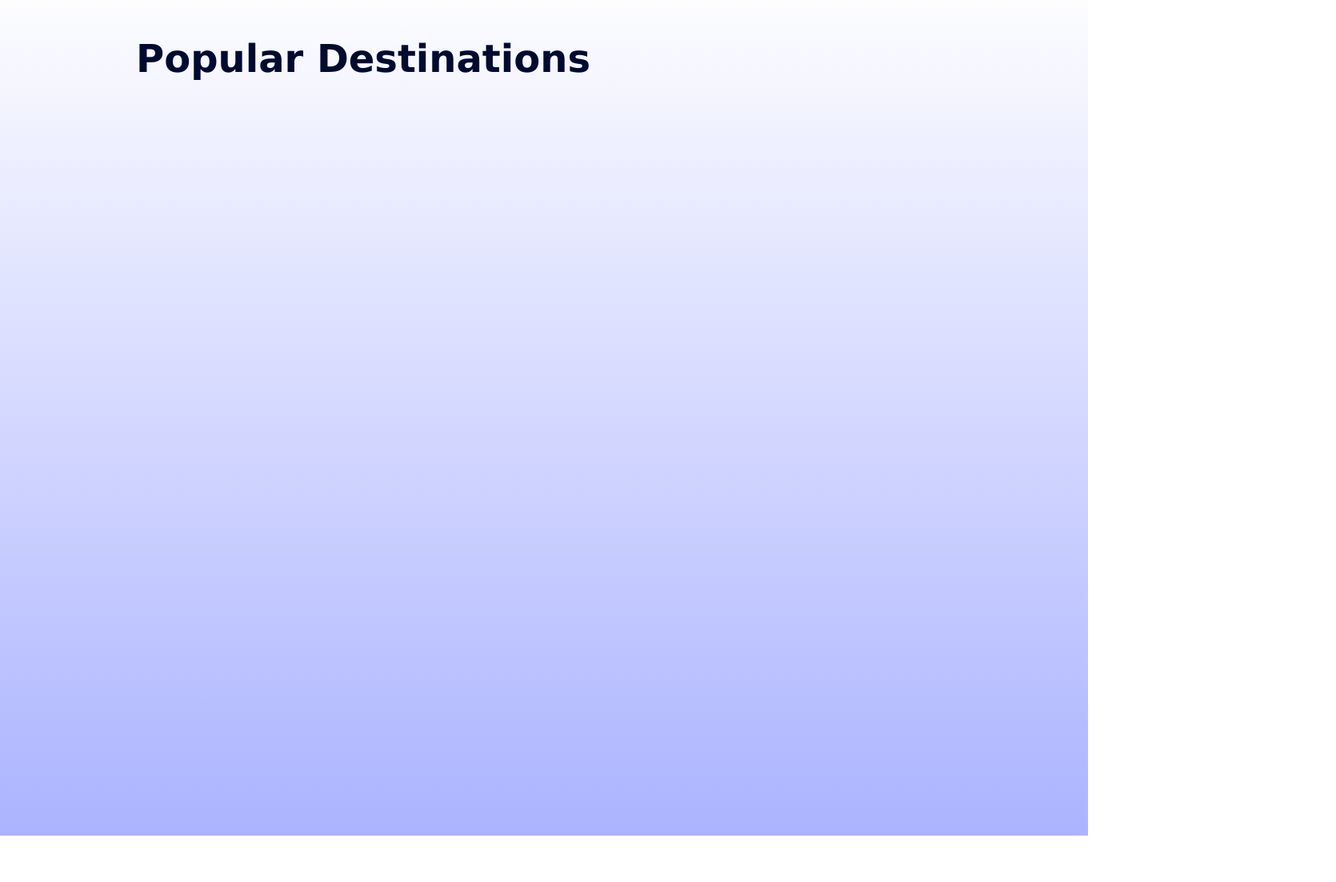
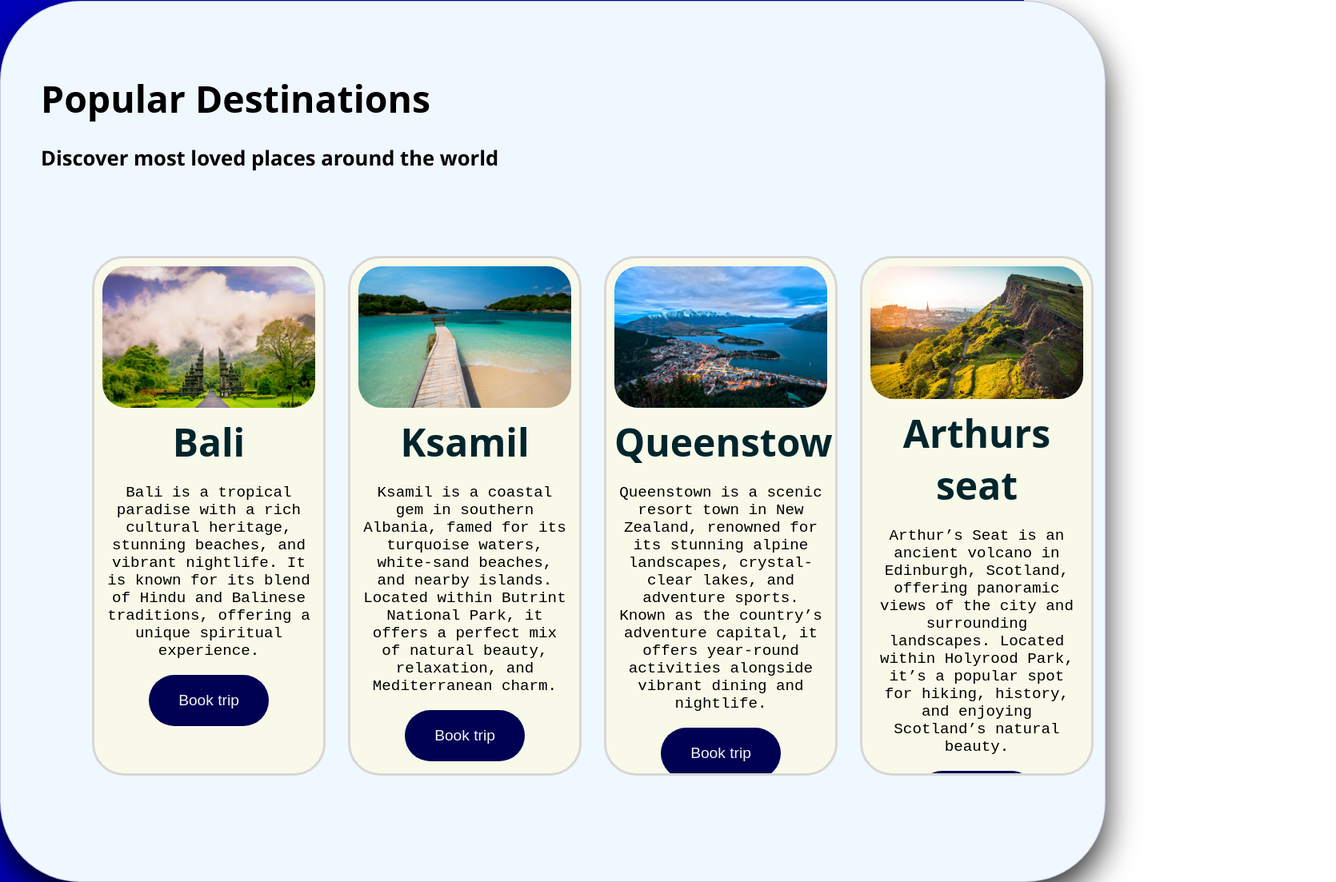
Before and after one commit to bhawishya85-cpu/Responsive-web-design-journey, a website: page index.html in a window 1280 px wide. Shown: the part 1287-2390 px from the top of the page at 80% size, 1670 px wide, since content can reach past the window. Before the commit the page ends 2332 px from the top, so only its background shows below. Drawn offline with Linux system fonts and the light colour scheme.

Commit message:
Added travel cards section and improved color schemes. Also added some interactivity to the page.

```diff
--- a/index.html
+++ b/index.html
@@ -33,8 +33,40 @@
 <div id="about-section">
     <section id="about">
         <h2 id="popular">Popular Destinations</h2>
+        <p id="popular-p">Discover most loved places around the world</p>
         <div id="destinations-card">
-
+            <div class="cards" id="card1">
+                <img src="images\bali.jpg" alt="bali" class="card-imgs">
+                <h4 class="card-h4">Bali</h4>
+                <p class="card-p">Bali is a tropical paradise with a rich cultural heritage,<br> stunning beaches, and vibrant nightlife. It is known for its blend of Hindu and Balinese traditions, offering a unique spiritual experience.</p>
+                <div class="card-btn">
+                    <p class="c-btn">Book trip</p>
+                </div>
+            </div>
+            <div class="cards" id="card2">
+                <img src="images\ksamil.jpg" alt="ksamil" class="card-imgs">
+                <h4 class="card-h4">Ksamil</h4>
+                <p class="card-p">Ksamil is a coastal gem in southern Albania, famed for its turquoise waters, white-sand beaches, and nearby islands. Located within Butrint National Park, it offers a perfect mix of natural beauty, relaxation, and Mediterranean charm.</p>
+                <div class="card-btn">
+                    <p class="c-btn">Book trip</p>
+                </div>
+            </div>
+            <div class="cards" id="card3">
+                <img src="images\Queenstown.jpg" alt="queenstown" class="card-imgs">
+                <h4 class="card-h4">Queenstown</h4>
+                <p class="card-p">Queenstown is a scenic resort town in New Zealand, renowned for its stunning alpine landscapes, crystal-clear lakes, and adventure sports. Known as the country’s adventure capital, it offers year-round activities alongside vibrant dining and nightlife.</p>
+                <div class="card-btn">
+                    <p class="c-btn">Book trip</p>
+                </div>
+            </div>
+            <div class="cards" id="card4">
+                <img src="images/arthurs seat.jpg" alt="arthurs seat" class="card-imgs">
+                <h4 class="card-h4">Arthurs seat</h4>
+                <p class="card-p">Arthur’s Seat is an ancient volcano in Edinburgh, Scotland, offering panoramic views of the city and surrounding landscapes. Located within Holyrood Park, it’s a popular spot for hiking, history, and enjoying Scotland’s natural beauty.</p>
+                <div class="card-btn">
+                    <p class="c-btn">Book trip</p>
+                </div>
+            </div>
         </div>
     </section>
 </div>
--- a/style.css
+++ b/style.css
@@ -93,11 +93,12 @@ color: rgb(68, 68, 250);
     background-repeat: no-repeat;
     background-attachment: fixed;
     background-position: center;
-    border: solid skyblue;
+    border: 1px solid skyblue;
+    box-shadow: 0 20px 40px rgba(0, 4, 43, 0.816);
     border-radius: 100px;
     display: flex;
     flex-direction: row;
-} /*i again used flex property here and used direction : row to stack items horizontally .*/
+} /*i again used flex property here and used direction : row to stack items horizontally . i added box shadow for depth */
 
 #intro-h2{
     margin-top: 250px !important;
@@ -122,33 +123,133 @@ color: rgb(68, 68, 250);
 }
 
 #about-section{
-    background-image: linear-gradient(rgb(255, 255, 255),rgb(171, 179, 255));
+    background-color: rgb(0, 0, 186);
     margin-top: 0px;
     padding-top: 140px;
     width: 100%;
     padding: 40px;
+    padding-left: 0px;
+    padding-right: 0px;
 }
 
 #about{
-    padding-top: 0px;
-    padding-left: 30px;
+    background-color:aliceblue;
+    background-repeat: no-repeat;
+    background-position: center;
+    background-attachment: fixed;
+    padding: 50px;
     height: 1000px;
-    width: 1500px;
-    margin-left: 100px ;
+    max-width: 1800px;
+    width: 100%;
+    margin-left:auto ;
+    margin-right: auto;
+    display: block;
+    border-radius: 100px;
+    border: 1px solid rgba(53, 53, 115, 0.25);
+    box-shadow: 0 20px 40px rgba(0, 0, 0, 0.816);
+}
+
+#popular{
+    font-size: 2.9rem;
+    color: rgb(0, 0, 0);
+    font-weight: 700;
+    margin-bottom: 20px;
+    font-family:system-ui, -apple-system, BlinkMacSystemFont, 'Segoe UI', Roboto, Oxygen, Ubuntu, Cantarell, 'Open Sans', 'Helvetica Neue', sans-serif;
+}
+#popular-p{
+    font-size: 1.6rem;
+    color: rgb(0, 0, 0);
+    font-weight: 700;
+    margin-bottom: 20px;
+    font-family:'Segoe UI', Tahoma, Geneva, Verdana, sans-serif;
+}
+#destinations-card {
+    max-width: 1700px;
+    width: 100%;
+    height: 600px;
+    margin-top: 80px;
+    margin-left: auto;
+    margin-right: auto;
     display: flex;
-    flex-direction: column;
+    flex-direction: row;
+    padding: 50px;
+    align-items: center;
+    justify-content: space-between;
+}
+
+.cards{
+    max-width: 400px;
+    width:100%;
+    height: 650px;
+    margin-left: 14px;
+    margin-right: 14px;
+    padding: 10px;
+    padding-bottom: 20px;
+    border: solid rgb(214, 214, 214);
+    border-radius: 40px;
+    display: inline-block;
+    box-sizing: border-box;
+    overflow: hidden;
+    background-color: rgb(249, 249, 233);
+}
+
+.card-imgs{
+    display: block;
+    width: 100%;
+    height: auto;
+    max-width: 100%;
+    border-radius: 30px;
+    object-fit: cover;
+}
+
+.card-h4{
+    font-family: system-ui, -apple-system, BlinkMacSystemFont, 'Segoe UI', Roboto, Oxygen, Ubuntu, Cantarell, 'Open Sans', 'Helvetica Neue', sans-serif;
+    color: rgb(0, 37, 45);
+    font-size: 3rem;
+    text-align: center;
+    margin-bottom: 10px;
+    margin-top: 10px;
+}
+.card-p{
+    font-family: monospace;
+    color: black;
+    font-size: 1.2rem;
+    text-align: center;
+    margin-left: 3px;
+    margin-right: 3px;
+}
+
+.cards:hover{
+    transform: scale(1.05);
+    transition: 0.4s ease;
+    box-shadow:0 20px 40px rgba(157, 157, 157, 0.816);
+}
+
+.card-btn{
+    max-width: 150px;
+    width: 100%;
+    height: 60px;
+    margin-bottom: 20px;
+    margin-left: auto;
+    margin-right: auto;
+    border-radius: 120px;
+    padding-top:2px ;
+    padding-bottom: 2px;
+    background-color: rgb(1, 1, 84);
+    color: whitesmoke;
+    display:block;
+    text-align: center;
+}
+.card-btn:hover{
+    transform: scale(1.05);
+    transition: 0.4s ease;
+    background-color: #b6c7ff;
+    color: rgb(1, 1, 84);
+    border: 2px solid rgb(1, 1, 84);
 
 }
 
-#about-section {
-    padding: 40px;
-    background-color: #f5f5f5;
+.c-btn{
+    font-size: 1.2rem;
+    font-family: Arial, Helvetica, sans-serif;
 }
-
-#popular{
-    font-size: 3rem;
-    color: rgb(1, 11, 47);
-    font-weight: 700;
-    margin-bottom: 20px;
-    font-family: Verdana, Geneva, Tahoma, sans-serif;
-}
```
Also changed, not shown: images/Queenstown.jpg (added), images/arthurs seat.jpg (added), images/bali.jpg (added), images/ksamil.jpg (added).
